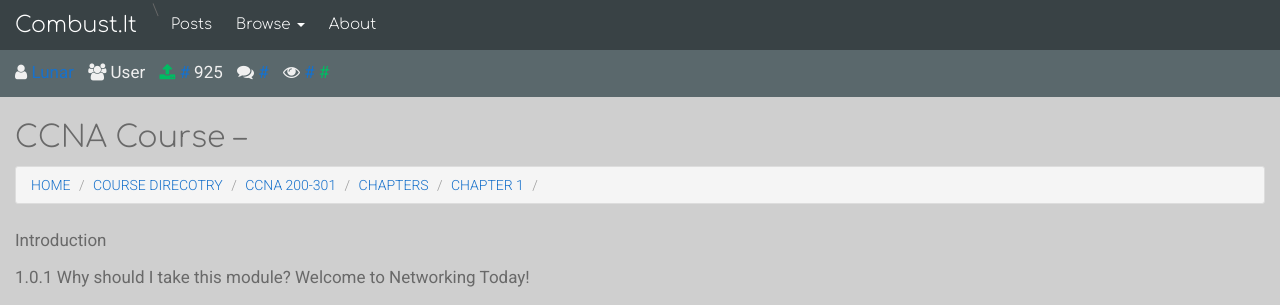
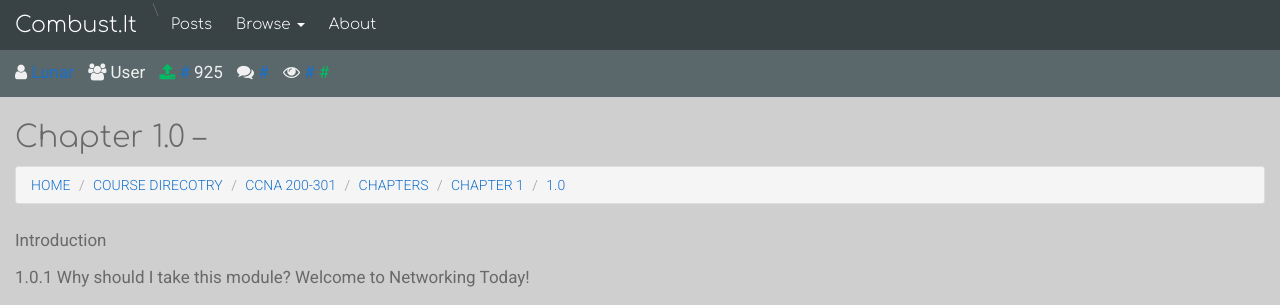
Before and after one commit to lunarcontrol/combust.it, a Jekyll site: the page built from course/ccna-200-301/intro-to-networks/1/1.0/index.md, in a window 1280 px wide. Shown: the top 305 px of the page. Built offline with Jekyll 4.4.1, drawn with Linux system fonts in a browser that asks for light colours; nearby versions of some CDN libraries; library files that are not in the unit come from our copies.

Commit message:
Update index.md

```diff
--- a/course/ccna-200-301/intro-to-networks/1/1.0/index.md
+++ b/course/ccna-200-301/intro-to-networks/1/1.0/index.md
@@ -1,6 +1,7 @@
 ---
 layout: page
-title: CCNA Course
+title: Chapter 1.0
+breadcrumb: 1.0
 ---
 
 Introduction
```
